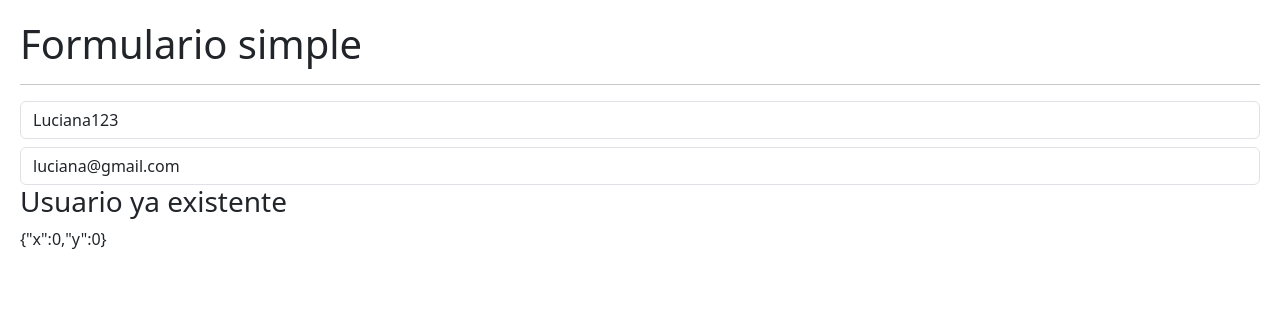
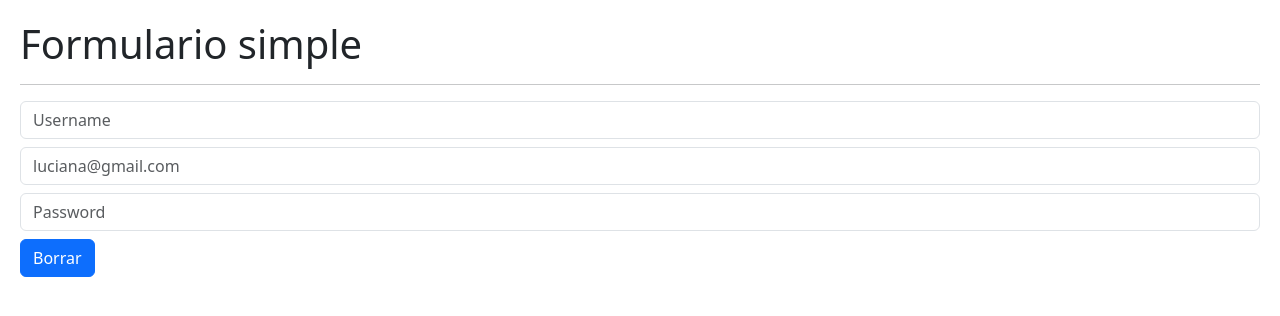
Before and after one commit to LuuHolz/03-hook-app, a React (Vite) app: page / in a window 1280 px wide. Shown: the top 316 px of the page. Built offline with nearby package versions, Linux system fonts and the light colour scheme.

Commit message:
[FEAT] Formulario con custom Hook

```diff
--- /dev/null
+++ b/src/02-useEfffect/FormWithCustomHook.tsx
@@ -0,0 +1,64 @@
+import { useForm } from '../Hooks/useForm';
+
+type FormState = {
+  username: string;
+  email: string;
+  password: string;
+}
+
+type Props = {
+  formState: FormState;
+  onInputCahnge: ({ target }: { target: any}) => void;
+  username: string;
+  email: string;
+  password: string;
+  onResetForm: () => void;
+}
+
+const FormWithCustomHook = () => {
+
+  const { formState, onInputCahnge, username, email, password, onResetForm } : Props = useForm({
+          username: '',
+          email: '',
+          password: ''
+        });
+
+
+  return (
+    <>
+      <h1>Formulario simple</h1>
+
+      <hr />
+      <input
+        type="text"
+        className="form-control"
+        placeholder="Username"
+        name="username"
+        value={username}
+        onChange={onInputCahnge}
+      />
+
+      <input
+        type="email"
+        className="form-control mt-2"
+        placeholder="luciana@gmail.com"
+        name="email"
+        value={email}
+        onChange={onInputCahnge}
+      />
+
+      <input
+        type="password"
+        className="form-control mt-2"
+        placeholder="Password"
+        name="password"
+        value={password}
+        onChange={onInputCahnge}
+      />
+
+      <button onClick={ onResetForm } className='btn btn-primary mt-2' >Borrar</button>
+    </>
+  );
+};
+
+export { FormWithCustomHook };
--- /dev/null
+++ b/src/Hooks/useForm.ts
@@ -0,0 +1,32 @@
+import { useState } from "react";
+
+
+const useForm = ( initialForm = {}) => {
+
+    const [formState, setFormState] = useState( initialForm );
+
+    const onInputCahnge = ({ target }: { target: any}) => {
+        const { name, value } = target;
+
+        setFormState({
+            ...formState,
+            [ name ] : value,
+
+        });
+    };
+
+    const onResetForm = () => {
+        setFormState( initialForm );
+    };
+
+
+  return {
+    ...formState,
+    formState,
+    onInputCahnge,
+    onResetForm
+
+  }
+}
+
+export { useForm }
--- a/src/main.tsx
+++ b/src/main.tsx
@@ -4,10 +4,11 @@
 // import { CounterApp } from './01-useState/CounterApp.tsx';
 // import { HooksApp } from './pages/HooksApp';
 // import { CounterWithCustomHook } from './01-useState/CounterWithCustomHook';
-import { SimpleForm } from './02-useEfffect/SimpleForm';
+// import { SimpleForm } from './02-useEfffect/SimpleForm';
+import { FormWithCustomHook } from '../src/02-useEfffect/FormWithCustomHook'
 
 ReactDOM.createRoot(document.getElementById('root')!).render(
   <React.StrictMode>
-    <SimpleForm/>
+    <FormWithCustomHook/>
   </React.StrictMode>,
 )
```
